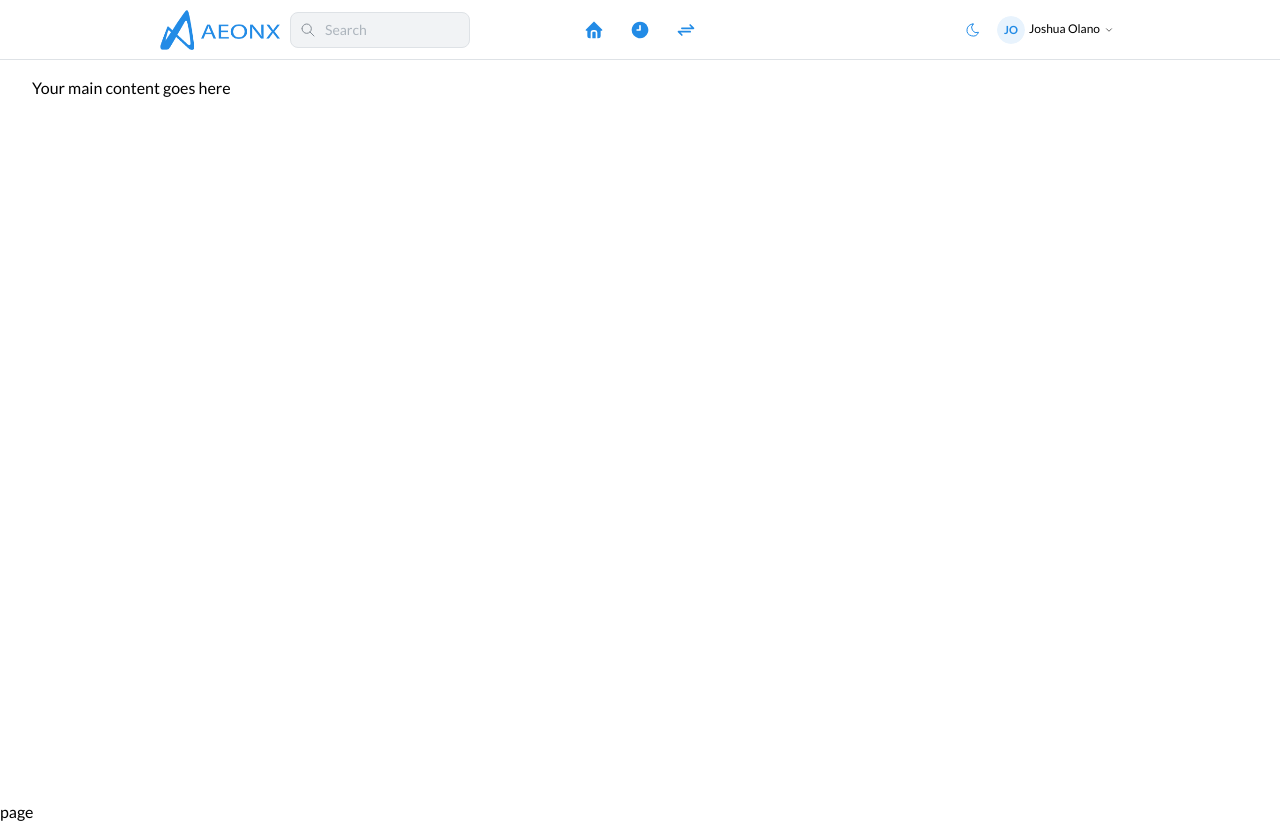
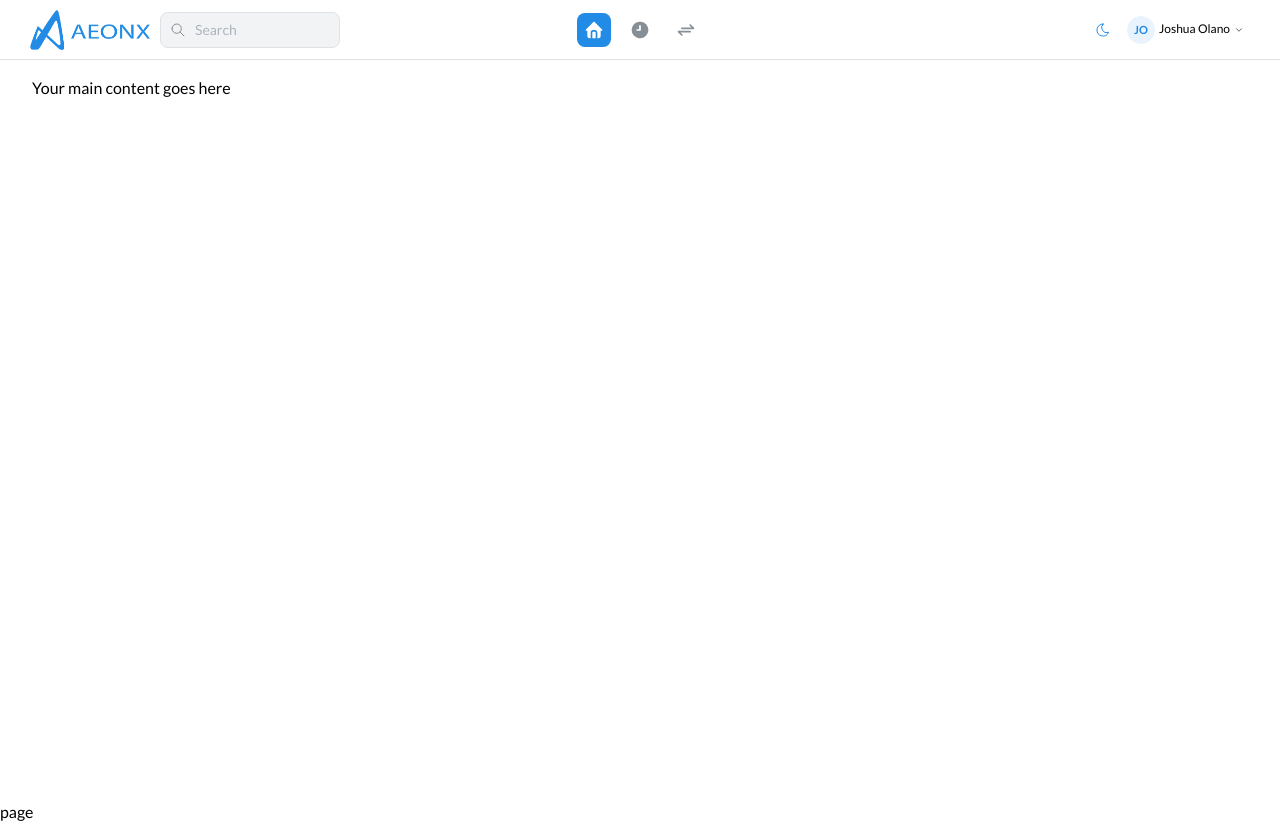
Before and after one commit to goodstripe/Alpha-Platform, a Next.js app: page /dashboard in a window 1280 px wide. Built offline with nearby package versions, Linux system fonts and the light colour scheme.

Commit message:
`Added navigation items with active states to ResponsiveHeader component`

```diff
--- a/src/app/components/Header/Header.tsx
+++ b/src/app/components/Header/Header.tsx
@@ -29,16 +29,48 @@ import {
   IconArrowsExchange,
 } from "@tabler/icons-react";
 import Image from "next/image";
+import { useRouter, usePathname } from "next/navigation";
 
 export default function ResponsiveHeader() {
   const { colorScheme, toggleColorScheme } = useMantineColorScheme();
   const theme = useMantineTheme();
   const dark = colorScheme === "dark";
+  const router = useRouter();
+  const pathname = usePathname();
+
+  const navigationItems = [
+    {
+      icon: IconHomeFilled,
+      route: "/dashboard",
+      label: "Dashboard",
+    },
+    {
+      icon: IconClockHour9Filled,
+      route: "/history",
+      label: "History",
+    },
+    {
+      icon: IconArrowsExchange,
+      route: "/transfer",
+      label: "Transfer",
+    },
+  ];
+
+  const isActiveRoute = (route: string) => {
+    if (route === "/dashboard") {
+      return pathname === "/" || pathname === "/dashboard";
+    }
+    return pathname === route;
+  };
+
+  const handleNavigation = (route: string) => {
+    router.push(route);
+  };
 
   return (
     <AppShell header={{ height: 60 }} padding="md">
       <AppShell.Header>
-        <Container h="100%" p={0}>
+        <Container fluid h="100%" p={"0px 30px"}>
           <Flex align="center" justify="space-between" h="100%">
             <Group gap="xs">
               <Image
@@ -82,7 +114,7 @@ export default function ResponsiveHeader() {
               </Box>
             </Group>
 
-            {/* Center Section - Navigation Icons (absolutely centered) */}
+            {/* Center Section - Navigation Icons with active states */}
             <Group
               gap="sm"
               style={{
@@ -92,19 +124,51 @@ export default function ResponsiveHeader() {
               }}
               visibleFrom="md"
             >
-              <ActionIcon variant="subtle" size="lg" radius="md">
-                <IconHomeFilled style={{ width: rem(20), height: rem(20) }} />
-              </ActionIcon>
-              <ActionIcon variant="subtle" size="lg" radius="md">
-                <IconClockHour9Filled
-                  style={{ width: rem(20), height: rem(20) }}
-                />
-              </ActionIcon>
-              <ActionIcon variant="subtle" size="lg" radius="md">
-                <IconArrowsExchange
-                  style={{ width: rem(20), height: rem(20) }}
-                />
-              </ActionIcon>
+              {navigationItems.map((item) => {
+                const Icon = item.icon;
+                const isActive = isActiveRoute(item.route);
+
+                return (
+                  <ActionIcon
+                    key={item.route}
+                    variant={isActive ? "filled" : "subtle"}
+                    size="lg"
+                    radius="md"
+                    color={isActive ? "blue" : undefined}
+                    onClick={() => handleNavigation(item.route)}
+                    title={item.label}
+                    style={{
+                      backgroundColor: isActive
+                        ? dark
+                          ? theme.colors.blue[8]
+                          : theme.colors.blue[6]
+                        : undefined,
+                      color: isActive
+                        ? "white"
+                        : dark
+                        ? theme.colors.gray[4]
+                        : theme.colors.gray[6],
+                      "&:hover": {
+                        backgroundColor: isActive
+                          ? dark
+                            ? theme.colors.blue[7]
+                            : theme.colors.blue[5]
+                          : dark
+                          ? theme.colors.dark[6]
+                          : theme.colors.gray[1],
+                      },
+                    }}
+                  >
+                    <Icon
+                      style={{
+                        width: rem(20),
+                        height: rem(20),
+                        color: isActive ? "white" : undefined,
+                      }}
+                    />
+                  </ActionIcon>
+                );
+              })}
             </Group>
 
             {/* Right Section - Theme Toggle and User Menu (very close to edge) */}
```
